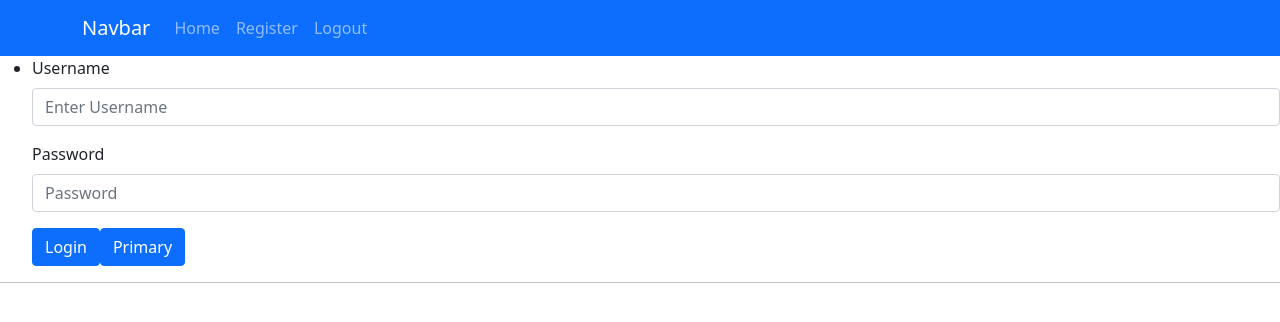
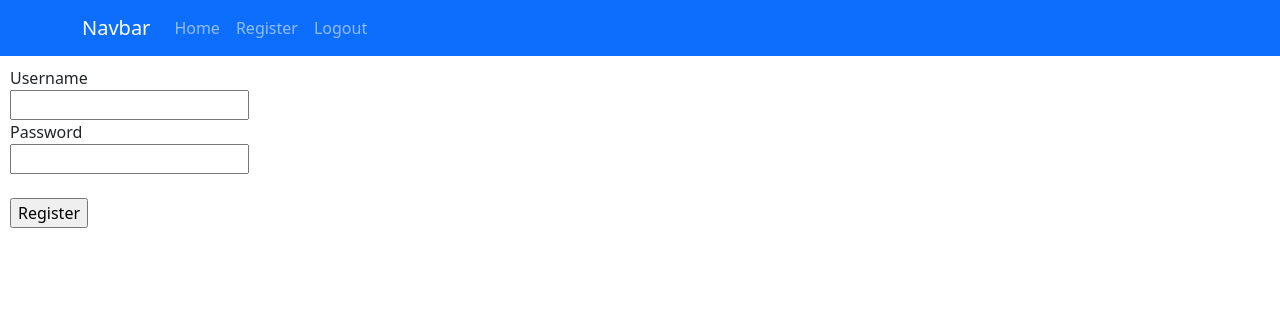
Before and after one commit to chriscui47/comp307, a React (Create React App) app: page / in a window 1280 px wide. Shown: the top 322 px of the page. Built offline with nearby package versions, Linux system fonts and the light colour scheme.

Commit message:
changed form to pure html

```diff
--- a/src/App.js
+++ b/src/App.js
@@ -34,35 +34,7 @@ export default function App() {
 function Layout() {
   return (
     <div>
-      <nav>
-        <ul>
-          <li>
-            <Form>
-  <Form.Group className="mb-3" controlId="formBasicEmail">
-    <Form.Label>Username</Form.Label>
-    <Form.Control type="text" placeholder="Enter Username" />
-  </Form.Group>
-
-  <Form.Group className="mb-3" controlId="formBasicPassword">
-    <Form.Label>Password</Form.Label>
-    <Form.Control type="password" placeholder="Password" />
-  </Form.Group>
-  <Button variant="primary" type="submit">
-    Login
-  </Button>
-  <button type="button" class="btn btn-primary">Primary</button>
-</Form>
-
-          </li>
-        </ul>
-      </nav>
-
-      <hr />
-
-      {/* An <Outlet> renders whatever child route is currently active,
-          so you can think about this <Outlet> as a placeholder for
-          the child routes we defined above. */}
-      <Outlet />
+      <Register/>
     </div>
   );
 }
--- a/src/Logout.js
+++ b/src/Logout.js
@@ -4,7 +4,7 @@ import './App.css';
 function Logout() {
   return (
     <div>
-      <h1>You have been logdd out!</h1>
+      <h1>You have been log out!</h1>
     </div>
   );
 }
--- a/src/Register.js
+++ b/src/Register.js
@@ -1,29 +1,23 @@
 import logo from './logo.svg';
 import './App.css';
+import styles from './Register.module.css';
 import {Form, FormGroup, FormText, FormLabel
 , FormControl, Button} from 'react-bootstrap';
 import React, { useState } from 'react';
 
 function Register() {
   return (
-    <div>
-       <Form>
-  <Form.Group className="mb-3" controlId="formBasicEmail">
-    <Form.Label>Name</Form.Label>
-    <Form.Control type="text" placeholder="Enter Username" />
-  </Form.Group>
+    <div className={styles.register}>
+      <form method="POST">
 
-  <Form.Group className="mb-3" controlId="formBasicPassword">
-    <Form.Label>Password</Form.Label>
-    <Form.Control type="password" placeholder="Password" />
-  </Form.Group>
-  <Form.Group className="mb-3" controlId="formBasicCheckbox">
-    <Form.Check type="checkbox" label="Check me out" />
-  </Form.Group>
-  <Button variant="primary" type="submit">
-    Submit
-  </Button>
-</Form>
+      Username <br />
+      <input type = "text" name="username"></input> <br />
+      Password <br />
+      <input type = "text" name="password"></input> <br />
+      <br />
+
+      <input type="submit" value = "Register"></input>
+    </form>
     </div>
   );
 }
--- /dev/null
+++ b/src/Register.module.css
@@ -0,0 +1,3 @@
+.register {
+    padding: 10px;
+}
```
